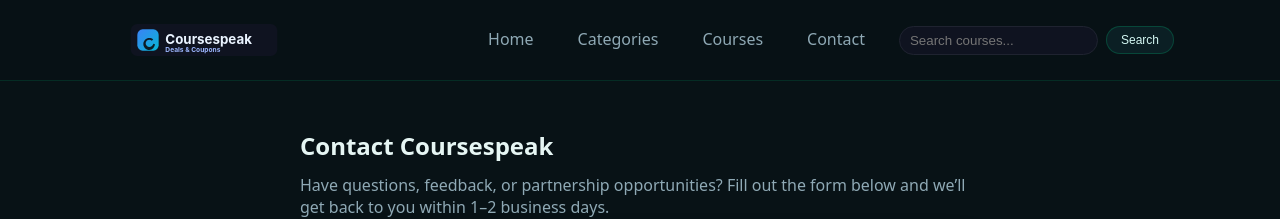
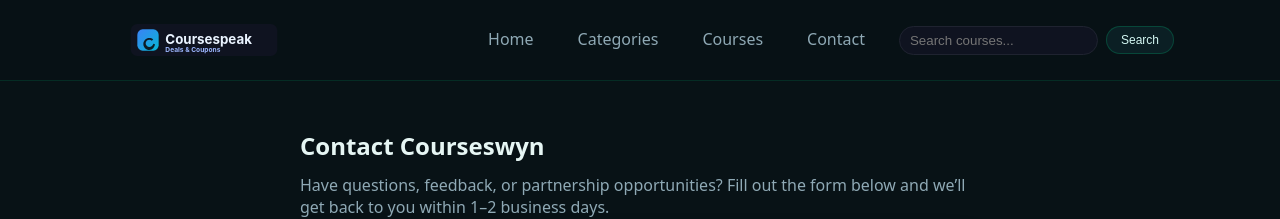
Before and after one commit to Coutons/courseswyn, a Next.js app: page /contact in a window 1280 px wide. Shown: the top 219 px of the page. Built offline with nearby package versions, Linux system fonts and the light colour scheme; no server answers.

Commit message:
Update page.tsx

```diff
--- a/app/contact/page.tsx
+++ b/app/contact/page.tsx
@@ -2,12 +2,12 @@ import type { Metadata } from "next";
 import React from "react";
 
 export const metadata: Metadata = {
-  title: "Contact | Coursespeak",
+  title: "Contact | Courseswyn",
   description: "Send us a message with your questions, feedback, or partnership requests.",
   alternates: { canonical: "/contact" },
   openGraph: {
-    title: "Contact | Coursespeak",
-    description: "Get in touch with the Coursespeak team.",
+    title: "Contact | Courseswyn",
+    description: "Get in touch with the Courseswyn team.",
     url: "/contact",
     type: "website",
   },
@@ -77,7 +77,7 @@ export default function ContactPage() {
       }}
     >
       <header style={{ display: "grid", gap: 12 }}>
-        <h1 style={{ margin: 0 }}>Contact Coursespeak</h1>
+        <h1 style={{ margin: 0 }}>Contact Courseswyn</h1>
         <p className="muted" style={{ margin: 0 }}>
           Have questions, feedback, or partnership opportunities? Fill out the form below and we’ll get back to you within 1–2 business days.
         </p>
```
